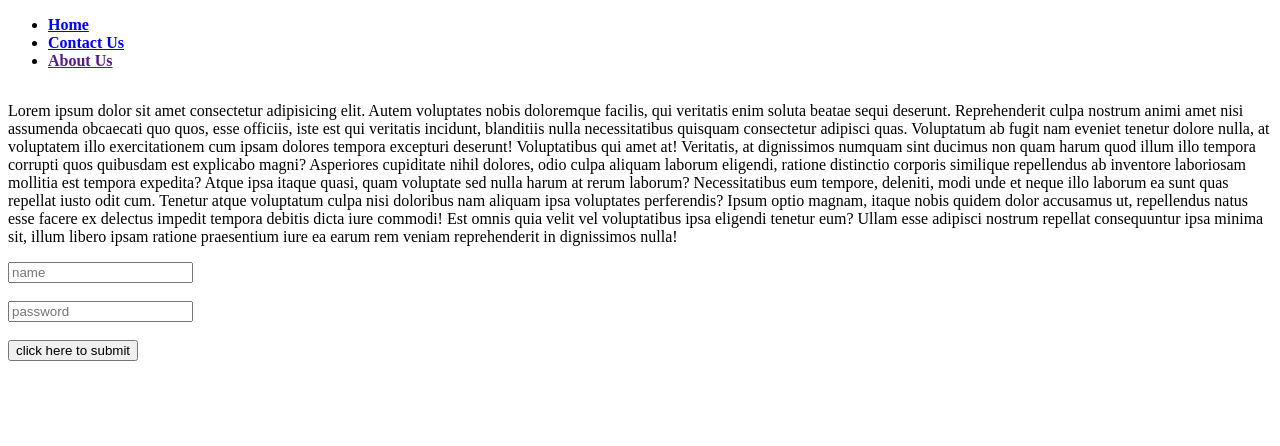
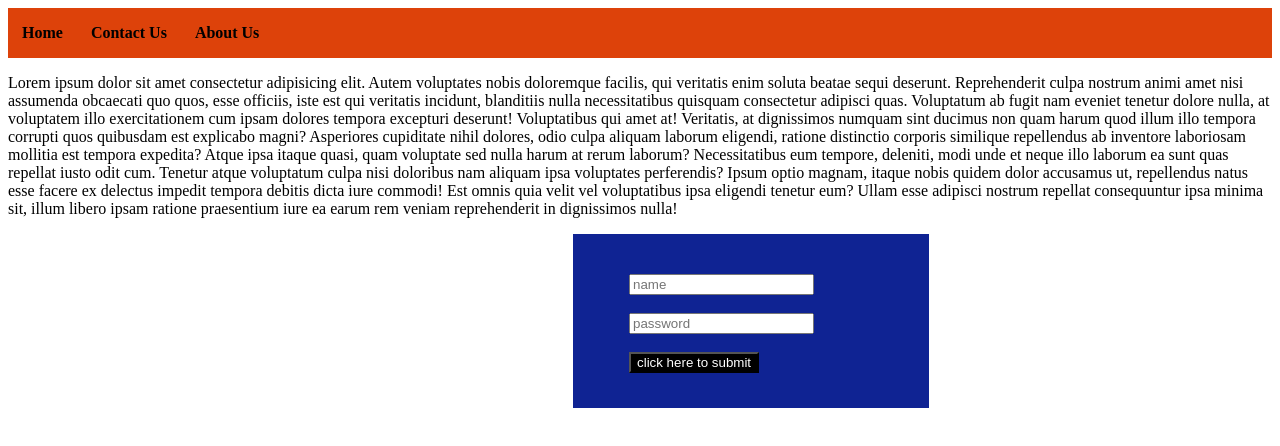
Before and after one commit to AtharvDivekar/AtharvDivekar-Internship-html_css-, a plain HTML site: page nav.html in a window 1280 px wide. Drawn offline with Linux system fonts and the light colour scheme.

Commit message:
Update nav.html

```diff
--- a/nav.html
+++ b/nav.html
@@ -5,7 +5,7 @@
     <meta http-equiv="X-UA-Compatible" content="IE=edge" />
     <meta name="viewport" content="width=device-width, initial-scale=1.0" />
     <title>Document</title>
-    <link rel="stylesheet" href="index.css" />
+    <link rel="stylesheet" href="nav.css" />
   </head>
   <body>
   <nav>
```
